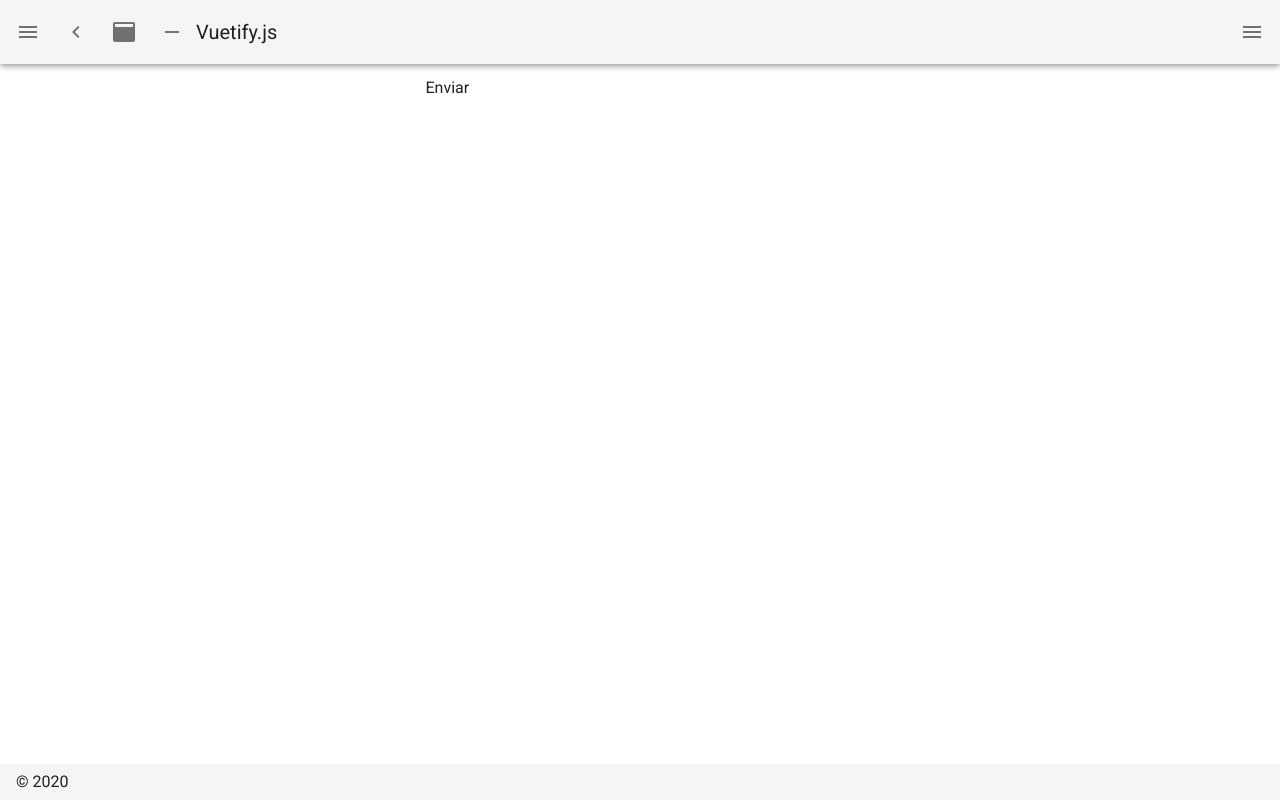
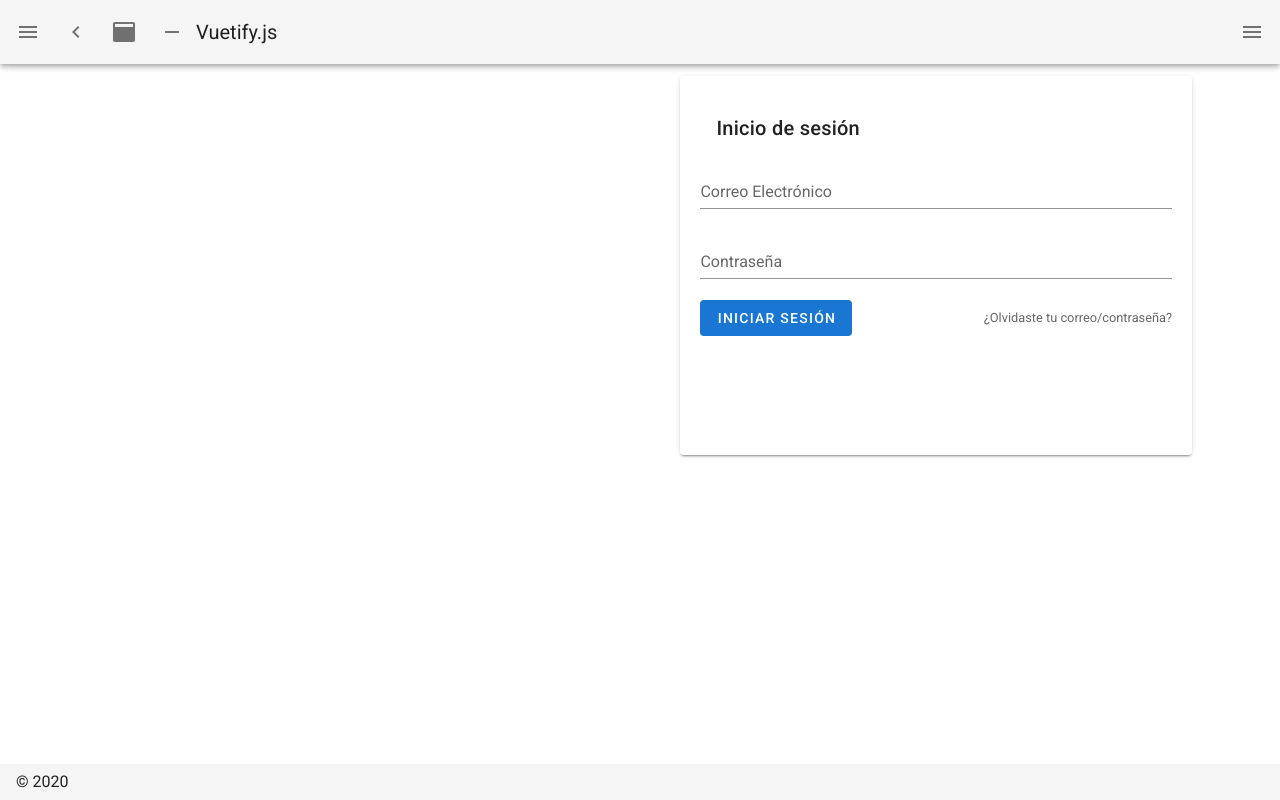
Before and after one commit to Jozaguts/Consultorio-frontEnd, a Nuxt app: page /login in a window 1280 px wide. Built offline with nearby package versions, Linux system fonts and the light colour scheme.

Commit message:
add img and form login

```diff
--- a/pages/login.vue
+++ b/pages/login.vue
@@ -1,18 +1,29 @@
 <template>
-  <form @submit.prevent="userLogin">
-      <input type="text" v-model="login.email">
-      <input type="password" v-model="login.password">
-      <button type="submit">Enviar
-
-      </button>
-  </form>
+  <v-row>
+    <v-col md="6" lg="6" xl="6" class="d-none d-sm-flex">
+      <v-img src="/img/nurse.jpg" class="img-login"></v-img>
+    </v-col>
+    <v-col md="6" xs="12" lg="6" xl="6">
+      <v-card raised max-width="90%" class="mx-auto pa-5" min-height="100%">
+        <v-card-title>Inicio de sesión</v-card-title>
+        <v-form>
+          <v-text-field v-model="credentials.email" label="Correo Electrónico"></v-text-field>
+          <v-text-field v-model="credentials.password" label="Contraseña"></v-text-field>
+          <div class="btn-container d-flex justify-space-between align-center">
+            <v-btn raised depressed color="primary" @click="userLogin">Iniciar sesión</v-btn>
+            <small class="text--secondary forgot-password">¿Olvidaste tu correo/contraseña?</small>
+          </div>
+        </v-form>
+      </v-card>
+    </v-col>
+  </v-row>
 </template>
 
 <script>
 export default {
   data() {
     return {
-      login: {
+      credentials: {
         email: '',
         password: ''
       }
@@ -21,7 +32,9 @@ export default {
   methods: {
     async userLogin() {
       try {
-        let response = await this.$auth.loginWith('local', { data: this.login })
+        let response = await this.$auth.loginWith('local', {
+          data: this.credentials
+        })
         console.log(response)
       } catch (err) {
         console.log(err)
@@ -31,6 +44,11 @@ export default {
 }
 </script>
 
-<style>
-
+<style scoped>
+.img-login {
+  border-radius: 5px;
+}
+.forgot-password {
+  cursor: pointer;
+}
 </style>
```
Also changed, not shown: static/img/nurse.jpg (added).
